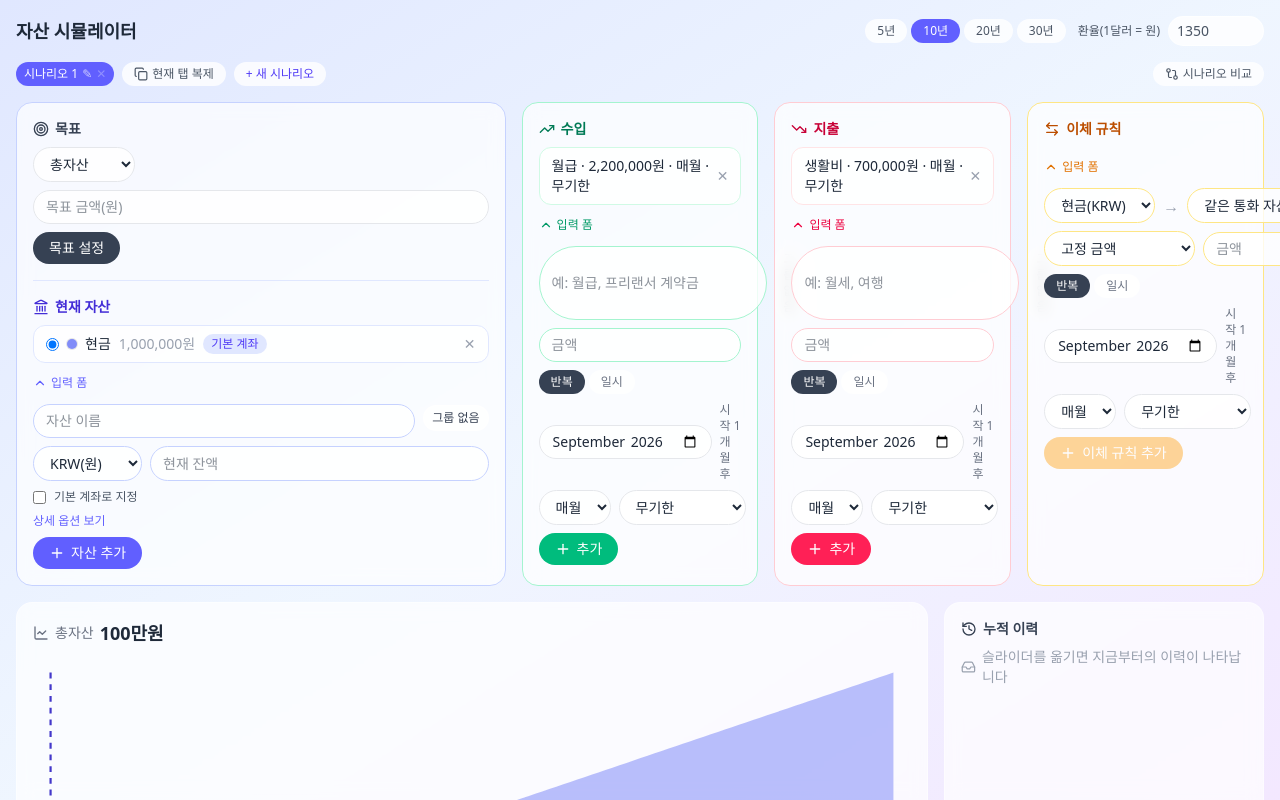
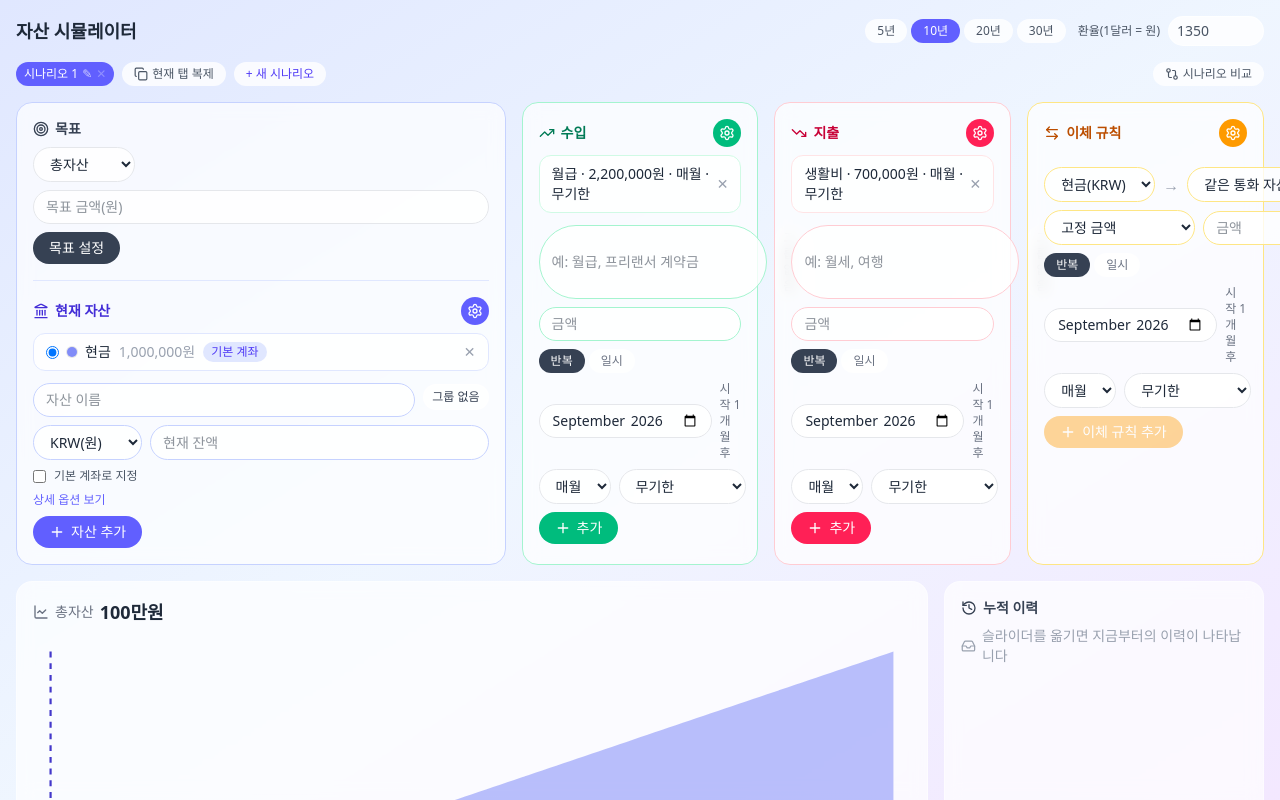
Before and after one commit to amaran-th/interactive-portfolio, a Next.js app: page /asset-simulator in a window 1280 px wide. Built offline with nearby package versions, Linux system fonts and the light colour scheme.

Commit message:
fix: 입력 폼 토글을 하단 텍스트 링크 대신 헤더의 설정 아이콘 버튼으로 변경

```diff
--- a/app/(portfolio)/playground/_sections/Works/6_AssetSimulator/input-sections/ExpenseSection.tsx
+++ b/app/(portfolio)/playground/_sections/Works/6_AssetSimulator/input-sections/ExpenseSection.tsx
@@ -1,7 +1,7 @@
 "use client";
 
 import { useRef, useState } from "react";
-import { ChevronDown, ChevronUp, Plus, TrendingDown } from "lucide-react";
+import { Plus, Settings, TrendingDown } from "lucide-react";
 import {
   ExpenseItem,
   Group,
@@ -126,9 +126,23 @@ export default function ExpenseSection({
 
   return (
     <div className="rounded-2xl border border-rose-200 bg-white/70 p-4 backdrop-blur">
-      <h3 className="flex items-center gap-1.5 text-sm font-semibold text-rose-700">
-        <TrendingDown className="h-4 w-4" /> 지출
-      </h3>
+      <div className="flex items-center justify-between">
+        <h3 className="flex items-center gap-1.5 text-sm font-semibold text-rose-700">
+          <TrendingDown className="h-4 w-4" /> 지출
+        </h3>
+        <button
+          type="button"
+          onClick={() => setShowForm((prev) => !prev)}
+          className={`rounded-full p-1.5 ${
+            isFormVisible
+              ? "bg-rose-500 text-white"
+              : "text-rose-600 hover:bg-rose-100"
+          }`}
+          aria-label="입력 폼 토글"
+        >
+          <Settings className="h-4 w-4" />
+        </button>
+      </div>
       <ul className="mt-2 flex flex-col gap-2">
         {expenses.map((item) => {
           const group = groups.find((g) => g.id === item.groupId);
@@ -162,20 +176,8 @@ export default function ExpenseSection({
           );
         })}
       </ul>
-      <button
-        type="button"
-        onClick={() => setShowForm((prev) => !prev)}
-        className="mt-3 inline-flex items-center gap-1 text-xs text-rose-600 hover:text-rose-700"
-      >
-        {isFormVisible ? (
-          <ChevronUp className="h-3.5 w-3.5" />
-        ) : (
-          <ChevronDown className="h-3.5 w-3.5" />
-        )}
-        입력 폼
-      </button>
       {isFormVisible && (
-      <div className="mt-2 flex flex-col gap-2" onKeyDown={handleKeyDown}>
+      <div className="mt-3 flex flex-col gap-2" onKeyDown={handleKeyDown}>
         <div className="flex gap-2">
           <input
             ref={nameRef}
--- a/app/(portfolio)/playground/_sections/Works/6_AssetSimulator/input-sections/GroupAssetSection.tsx
+++ b/app/(portfolio)/playground/_sections/Works/6_AssetSimulator/input-sections/GroupAssetSection.tsx
@@ -1,7 +1,7 @@
 "use client";
 
 import { useRef, useState } from "react";
-import { ChevronDown, ChevronUp, Landmark, Plus } from "lucide-react";
+import { Landmark, Plus, Settings } from "lucide-react";
 import {
   AssetClass,
   Currency,
@@ -126,9 +126,23 @@ export default function GroupAssetSection({
         today={today}
         selectedSnapshot={selectedSnapshot}
       />
-      <h3 className="mt-4 flex items-center gap-1.5 border-t border-indigo-100 pt-4 text-sm font-semibold text-indigo-700">
-        <Landmark className="h-4 w-4" /> 현재 자산
-      </h3>
+      <div className="mt-4 flex items-center justify-between border-t border-indigo-100 pt-4">
+        <h3 className="flex items-center gap-1.5 text-sm font-semibold text-indigo-700">
+          <Landmark className="h-4 w-4" /> 현재 자산
+        </h3>
+        <button
+          type="button"
+          onClick={() => setShowForm((prev) => !prev)}
+          className={`rounded-full p-1.5 ${
+            isFormVisible
+              ? "bg-indigo-500 text-white"
+              : "text-indigo-600 hover:bg-indigo-100"
+          }`}
+          aria-label="입력 폼 토글"
+        >
+          <Settings className="h-4 w-4" />
+        </button>
+      </div>
       <ul className="mt-2 flex flex-col gap-2">
         {assetClasses.map((asset) => {
           const group = groups.find((g) => g.id === asset.groupId);
@@ -214,21 +228,8 @@ export default function GroupAssetSection({
         })}
       </ul>
 
-      <button
-        type="button"
-        onClick={() => setShowForm((prev) => !prev)}
-        className="mt-3 inline-flex items-center gap-1 text-xs text-indigo-500 hover:text-indigo-700"
-      >
-        {isFormVisible ? (
-          <ChevronUp className="h-3.5 w-3.5" />
-        ) : (
-          <ChevronDown className="h-3.5 w-3.5" />
-        )}
-        입력 폼
-      </button>
-
       {isFormVisible && (
-      <div className="mt-2 flex flex-col gap-2" onKeyDown={handleKeyDown}>
+      <div className="mt-3 flex flex-col gap-2" onKeyDown={handleKeyDown}>
         <div className="flex gap-2">
           <input
             ref={nameRef}
--- a/app/(portfolio)/playground/_sections/Works/6_AssetSimulator/input-sections/IncomeSection.tsx
+++ b/app/(portfolio)/playground/_sections/Works/6_AssetSimulator/input-sections/IncomeSection.tsx
@@ -1,7 +1,7 @@
 "use client";
 
 import { useRef, useState } from "react";
-import { ChevronDown, ChevronUp, Plus, TrendingUp } from "lucide-react";
+import { Plus, Settings, TrendingUp } from "lucide-react";
 import {
   Group,
   IncomeItem,
@@ -126,9 +126,23 @@ export default function IncomeSection({
 
   return (
     <div className="rounded-2xl border border-emerald-200 bg-white/70 p-4 backdrop-blur">
-      <h3 className="flex items-center gap-1.5 text-sm font-semibold text-emerald-700">
-        <TrendingUp className="h-4 w-4" /> 수입
-      </h3>
+      <div className="flex items-center justify-between">
+        <h3 className="flex items-center gap-1.5 text-sm font-semibold text-emerald-700">
+          <TrendingUp className="h-4 w-4" /> 수입
+        </h3>
+        <button
+          type="button"
+          onClick={() => setShowForm((prev) => !prev)}
+          className={`rounded-full p-1.5 ${
+            isFormVisible
+              ? "bg-emerald-500 text-white"
+              : "text-emerald-600 hover:bg-emerald-100"
+          }`}
+          aria-label="입력 폼 토글"
+        >
+          <Settings className="h-4 w-4" />
+        </button>
+      </div>
       <ul className="mt-2 flex flex-col gap-2">
         {incomes.map((item) => {
           const group = groups.find((g) => g.id === item.groupId);
@@ -162,20 +176,8 @@ export default function IncomeSection({
           );
         })}
       </ul>
-      <button
-        type="button"
-        onClick={() => setShowForm((prev) => !prev)}
-        className="mt-3 inline-flex items-center gap-1 text-xs text-emerald-600 hover:text-emerald-700"
-      >
-        {isFormVisible ? (
-          <ChevronUp className="h-3.5 w-3.5" />
-        ) : (
-          <ChevronDown className="h-3.5 w-3.5" />
-        )}
-        입력 폼
-      </button>
       {isFormVisible && (
-      <div className="mt-2 flex flex-col gap-2" onKeyDown={handleKeyDown}>
+      <div className="mt-3 flex flex-col gap-2" onKeyDown={handleKeyDown}>
         <div className="flex gap-2">
           <input
             ref={nameRef}
--- a/app/(portfolio)/playground/_sections/Works/6_AssetSimulator/input-sections/TransferRuleSection.tsx
+++ b/app/(portfolio)/playground/_sections/Works/6_AssetSimulator/input-sections/TransferRuleSection.tsx
@@ -1,7 +1,7 @@
 "use client";
 
 import { useRef, useState } from "react";
-import { ArrowLeftRight, ChevronDown, ChevronUp, Plus } from "lucide-react";
+import { ArrowLeftRight, Plus, Settings } from "lucide-react";
 import {
   AssetClass,
   NewTransferRuleInput,
@@ -136,9 +136,23 @@ export default function TransferRuleSection({
 
   return (
     <div className="rounded-2xl border border-amber-200 bg-white/70 p-4 backdrop-blur">
-      <h3 className="flex items-center gap-1.5 text-sm font-semibold text-amber-700">
-        <ArrowLeftRight className="h-4 w-4" /> 이체 규칙
-      </h3>
+      <div className="flex items-center justify-between">
+        <h3 className="flex items-center gap-1.5 text-sm font-semibold text-amber-700">
+          <ArrowLeftRight className="h-4 w-4" /> 이체 규칙
+        </h3>
+        <button
+          type="button"
+          onClick={() => setShowForm((prev) => !prev)}
+          className={`rounded-full p-1.5 ${
+            isFormVisible
+              ? "bg-amber-500 text-white"
+              : "text-amber-600 hover:bg-amber-100"
+          }`}
+          aria-label="입력 폼 토글"
+        >
+          <Settings className="h-4 w-4" />
+        </button>
+      </div>
       <ul className="mt-2 flex flex-col gap-2">
         {transferRules.map((rule) => (
           <li
@@ -167,21 +181,8 @@ export default function TransferRuleSection({
         ))}
       </ul>
 
-      <button
-        type="button"
-        onClick={() => setShowForm((prev) => !prev)}
-        className="mt-3 inline-flex items-center gap-1 text-xs text-amber-600 hover:text-amber-700"
-      >
-        {isFormVisible ? (
-          <ChevronUp className="h-3.5 w-3.5" />
-        ) : (
-          <ChevronDown className="h-3.5 w-3.5" />
-        )}
-        입력 폼
-      </button>
-
       {isFormVisible && (
-      <div className="mt-2 flex flex-col gap-2" onKeyDown={handleKeyDown}>
+      <div className="mt-3 flex flex-col gap-2" onKeyDown={handleKeyDown}>
         <div className="flex items-center gap-2">
           <select
             value={effectiveFrom}
```
